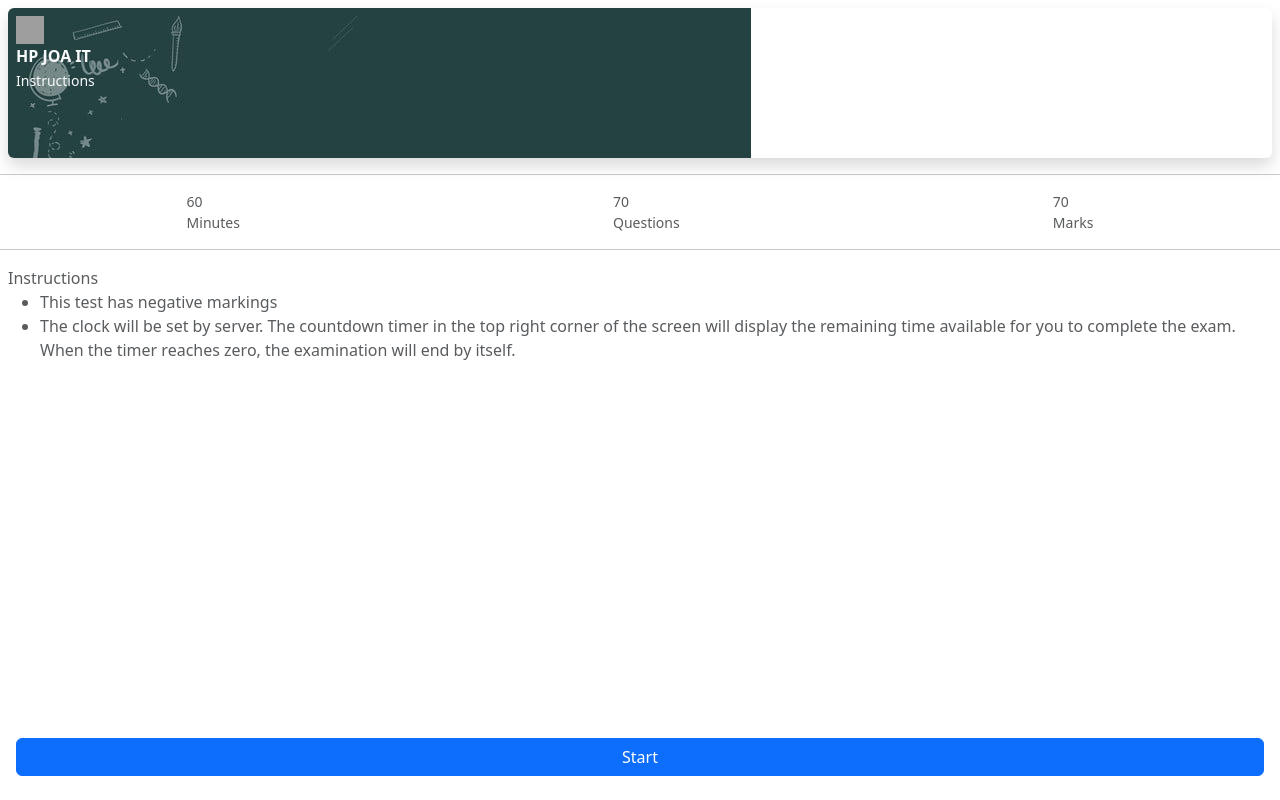
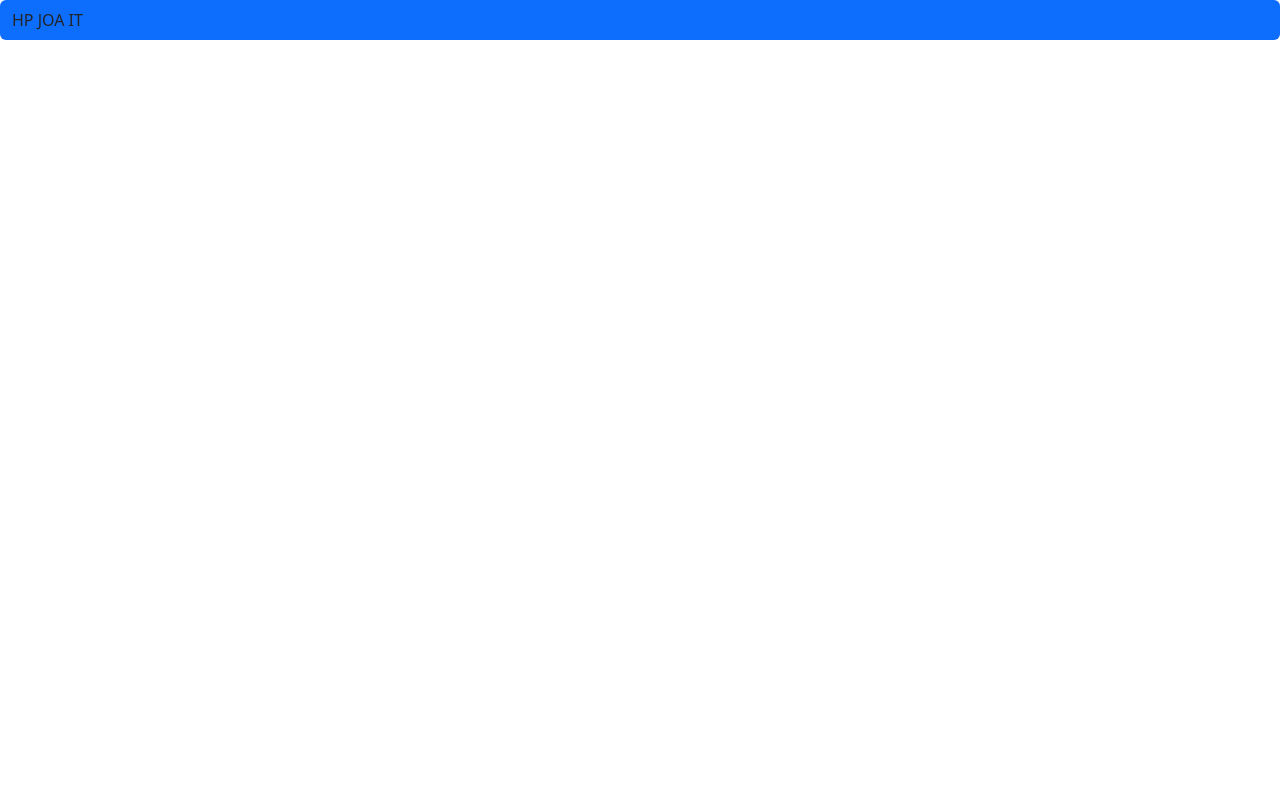
Before and after one commit to KapoorKartik/sucess-app-frontend, a React (Create React App) app: page /questions/1 in a window 1280 px wide. Built offline with nearby package versions, Linux system fonts and the light colour scheme; grey boxes are pictures that could not be loaded.

Commit message:
working on question page

```diff
--- a/src/App.jsx
+++ b/src/App.jsx
@@ -6,6 +6,7 @@ import { Footer } from "./components/footer/Footer";
 import { Listing } from "./pages/Listing";
 import { Home } from "./pages/Home";
 import { MockTest } from "./pages/MockTest";
+import { Questions } from "./pages/Questions";
 
 function App() {
   return (
@@ -14,8 +15,9 @@ function App() {
       {/* <Home /> */}
       {/* <Listing /> */}
       {/* //* listing page complete */}
-      <MockTest />
+      {/* <MockTest /> */}
       {/* <Footer /> */}
+      <Questions />
     </div>
   );
 }
--- /dev/null
+++ b/src/pages/Questions.jsx
@@ -0,0 +1,13 @@
+import React from "react";
+
+export const Questions = () => {
+  return (
+    <>
+      <nav class="navbar fixed-top navbar-light bg-primary rounded">
+        <div class="container-fluid">
+        HP JOA IT
+        </div>
+      </nav>
+    </>
+  );
+};
```
